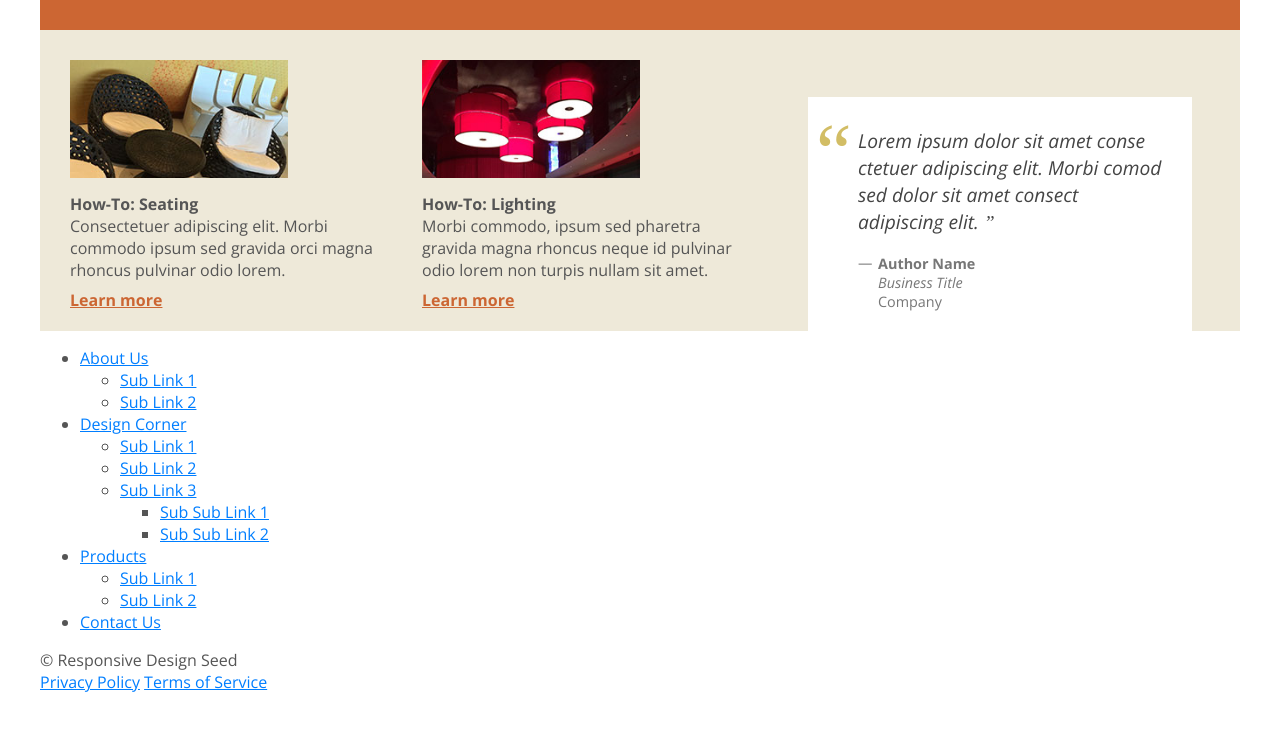
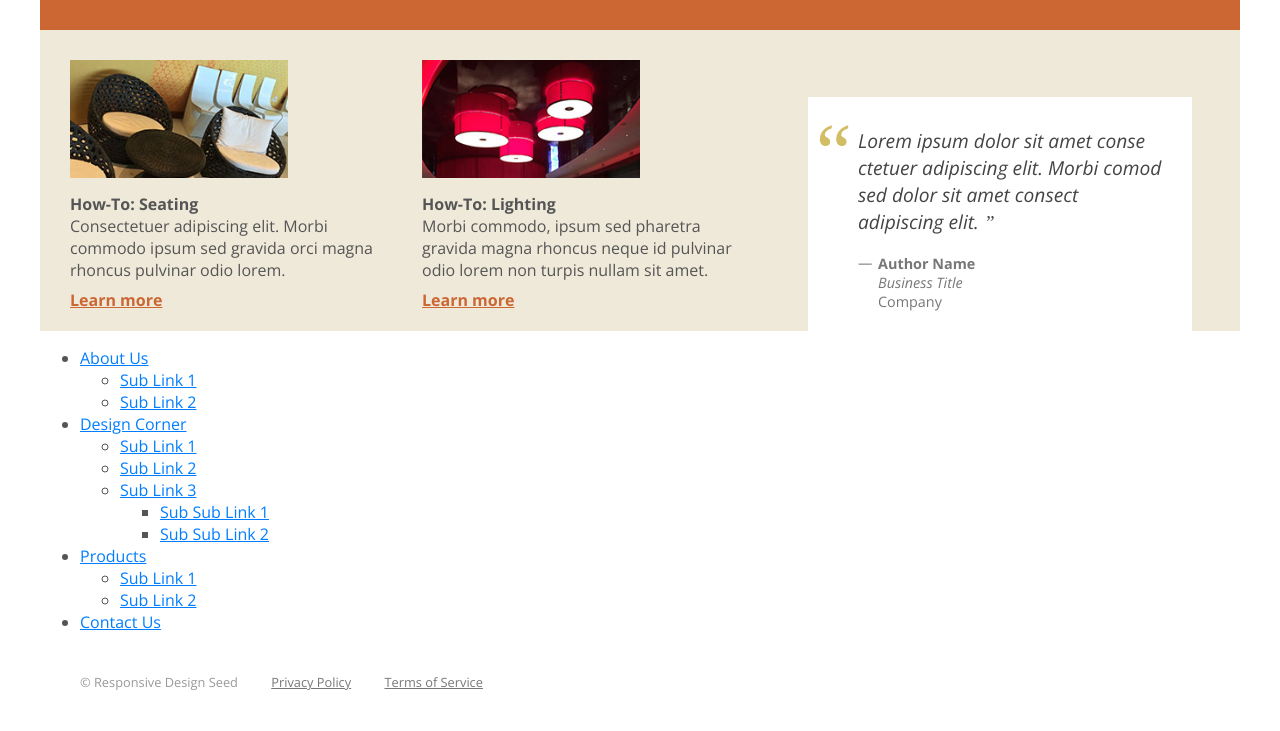
Before and after one commit to adoug/responsive-static-seed, a website: page src/views/index.html in a window 1280 px wide. Shown: the part 972-1703 px from the top of the page. Before the commit the page ends 1665 px from the top, so only its background shows below. Drawn offline with nearby package versions, Linux system fonts and the light colour scheme.

Commit message:
Style footer

```diff
--- a/public/css/screen.css
+++ b/public/css/screen.css
@@ -214,3 +214,10 @@ section.how-to blockquote::before {
 
 section.how-to blockquote p.quote::after { content: '\201d'; font-family: serif; }
 section.how-to blockquote p.credit::before { content: '\2014'; position: absolute; top: -1px; left: 0; }
+
+/* Footer */
+footer { font-size: .8em; margin: 40px; color: #999; }
+footer .content { display: inline; }
+footer a { margin-left: 30px; color: #777; }
+footer a:visited { color: #777; }
+footer a:hover { color: #000; }
```
